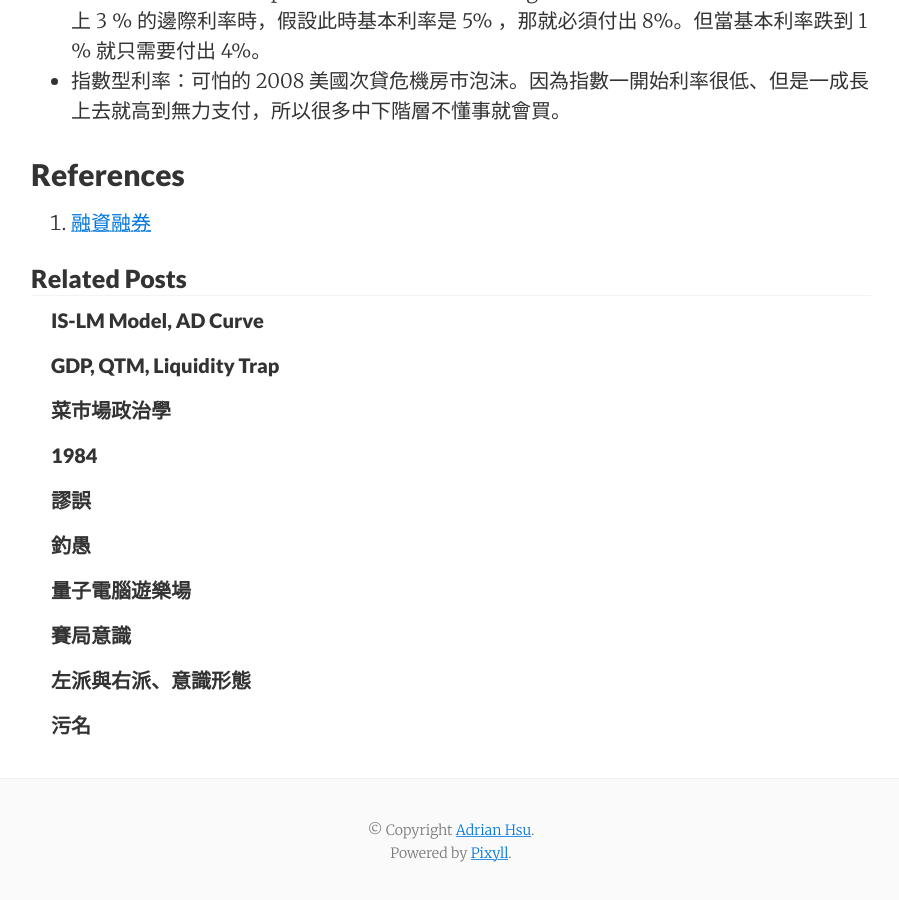
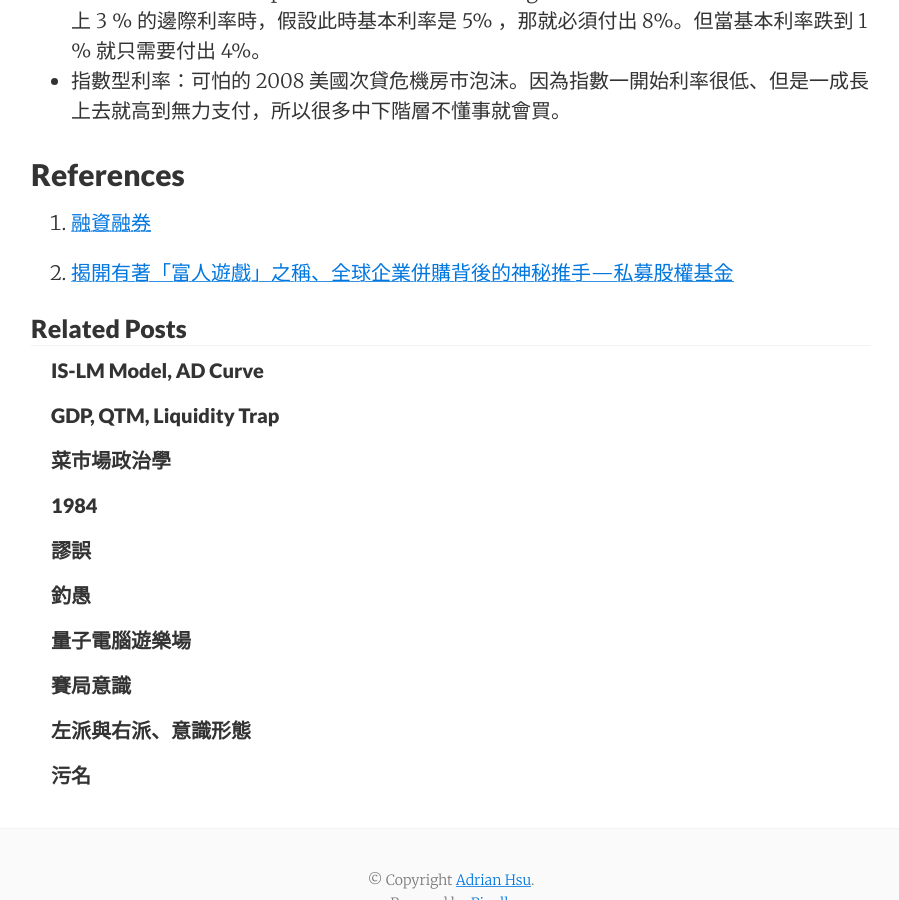
Before and after one commit to AdrianHsu/AdrianHsu.github.io, a Jekyll site: the page built from _posts/2019-1-6-man-vs-markets.md, in a window 1280 px wide and 900 px high, scrolled down 4676 px. Shown: the whole window, without its empty margins (189-1088 px from the left). Built offline with Jekyll 4.4.1, drawn with Linux system fonts in a browser that asks for light colours; nearby versions of some CDN libraries; formulas are drawn with MathJax 3; comment, search, counter and statistics services are not loaded.

Commit message:
blog push

```diff
--- a/_posts/2019-1-6-man-vs-markets.md
+++ b/_posts/2019-1-6-man-vs-markets.md
@@ -150,3 +150,5 @@ X / 60000 = 120%，X = 72 塊，主管機關訂定的擔保維持率 = 120%
 ## References
 
 1. [融資融券](https://www.sinotrade.com.tw/ec/wm/Article.aspx?ID=136&dirtype=706)
+
+2. [揭開有著「富人遊戲」之稱、全球企業併購背後的神秘推手—私募股權基金](https://kopu.chat/2017/08/04/%E4%BB%80%E9%BA%BC%E6%98%AF%E7%A7%81%E5%8B%9F%E8%82%A1%E6%AC%8A%E5%9F%BA%E9%87%91/)
```
